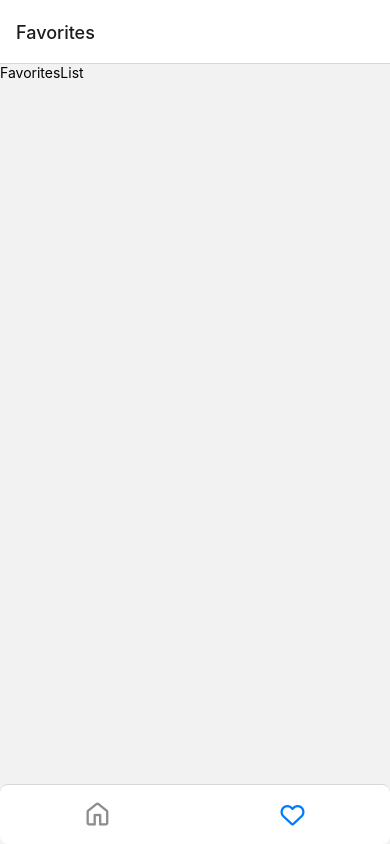
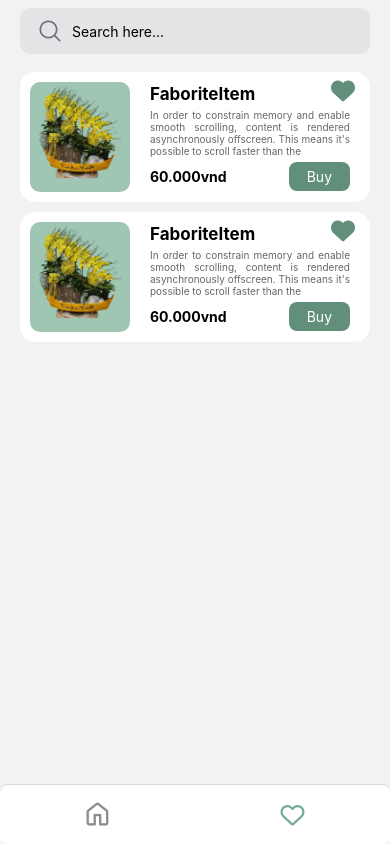
Before and after one commit to vuanhlam/assignment-react-navive, a React Native app: screen /Favorites in a window 390 px wide. Built offline with nearby package versions, Linux system fonts and the light colour scheme.

Commit message:
favoritelist item

```diff
--- a/App.js
+++ b/App.js
@@ -5,7 +5,7 @@ import { createNativeStackNavigator } from "@react-navigation/native-stack";
 import { createBottomTabNavigator } from "@react-navigation/bottom-tabs";
 import { Octicons, FontAwesome6 } from "@expo/vector-icons";
 import { Ionicons } from "@expo/vector-icons";
-
+import { Foundation } from '@expo/vector-icons';
 import { HomeScreen } from "./screens/HomeScreen";
 import { FavoritesList } from "./screens/FavoritesList";
 import { DetailScreen } from "./screens/DetailScreen";
@@ -19,16 +19,18 @@ function BottonTabsView() {
       screenOptions={{
         tabBarStyle: { height: 60, borderRadius: 8 },
         tabBarShowLabel: false,
+        tabBarActiveTintColor: '#74ad92'
       }}
     >
       <Tab.Screen
         name="HomeScreen"
         component={HomeScreen}
         options={{
-          tabBarIcon: ({ color, size }) => (
+          tabBarIcon: ({ color, size, focused }) => (
             <Octicons name="home" color={color} size={size} />
           ),
           headerShown: false,
+          contentStyle: { backgroundColor: 'red' }
         }}
       />
       <Tab.Screen
@@ -38,6 +40,7 @@ function BottonTabsView() {
           tabBarIcon: ({ color, size }) => (
             <FontAwesome6 name="heart" size={24} color={color} />
           ),
+          headerShown: false
         }}
       />
     </Tab.Navigator>
@@ -62,17 +65,8 @@ export default function App() {
             headerTitle: "",
             headerShown: true,
             headerTransparent: true,
-            // headerBackTitleVisible: false,
+            headerBackTitleVisible: false,
             contentStyle: { backgroundColor: "#74ad92" },
-            headerBackImage: ({ tintColor }) => (
-              <TouchableOpacity style={{ marginLeft: 10 }}>
-                <Ionicons
-                  name="chevron-back-circle-outline"
-                  size={24}
-                  color={tintColor}
-                />
-              </TouchableOpacity>
-            ),
           }}
         />
       </Stack.Navigator>
--- /dev/null
+++ b/components/FavoriteItem.js
@@ -0,0 +1,85 @@
+import React from "react";
+import { Image, StyleSheet, Text, View } from "react-native";
+import { AntDesign } from "@expo/vector-icons";
+
+export const FavoriteItem = () => {
+  return (
+    <View style={styles.itemContainer}>
+      <Image source={require("../assets/sample.png")} style={styles.image} />
+      <View>
+        <Text style={styles.title}>FaboriteItem</Text>
+        <Text style={styles.detailDescription}>
+          In order to constrain memory and enable smooth scrolling, content is
+          rendered asynchronously offscreen. This means it's possible to scroll
+          faster than the
+        </Text>
+        <View style={styles.footer}>
+          <View>
+            <Text style={styles.price}>60.000vnd</Text>
+          </View>
+          <View style={styles.buyBtn}>
+            <Text style={styles.textButtonBuy}>Buy</Text>
+          </View>
+        </View>
+      </View>
+      <AntDesign name="heart" size={24} color="black" style={styles.heart} />
+    </View>
+  );
+};
+
+const styles = StyleSheet.create({
+  itemContainer: {
+    backgroundColor: "#ffff",
+    width: 350,
+    height: 130,
+    borderRadius: 15,
+    alignItems: "center",
+    flexDirection: "row",
+    paddingLeft: 10,
+    position: "relative",
+    marginTop: 10,
+  },
+  image: {
+    width: 100,
+    height: 110,
+    backgroundColor: "#9fc6b3",
+    borderRadius: 10,
+    marginRight: 20,
+  },
+  detailDescription: {
+    opacity: 0.6,
+    textAlign: "justify",
+    width: 200,
+    fontSize: 10,
+    paddingVertical: 5,
+  },
+  title: {
+    fontWeight: "bold",
+    fontSize: 17,
+  },
+  footer: {
+    flexDirection: "row",
+    justifyContent: "space-between",
+    alignItems: "center",
+  },
+  heart: {
+    position: "absolute",
+    top: 0,
+    right: 0,
+    color: "#618f79",
+    paddingRight: 15,
+    paddingTop: 6,
+  },
+  buyBtn: {
+    backgroundColor: "#618f79",
+    borderRadius: 8,
+  },
+  textButtonBuy: {
+    color: "#fff",
+    paddingVertical: 6,
+    paddingHorizontal: 18,
+  },
+  price: {
+    fontWeight: "bold",
+  },
+});
--- a/screens/FavoritesList.js
+++ b/screens/FavoritesList.js
@@ -1,8 +1,34 @@
-import React from 'react'
-import { Text } from 'react-native'
+import React from "react";
+import { Image, StyleSheet, Text, View } from "react-native";
+import { FavoriteItem } from "../components/FavoriteItem";
+import { SafeAreaView } from "react-native-safe-area-context";
+import { AntDesign } from "@expo/vector-icons";
+import { SearchInput } from "../components/SearchInput";
 
 export const FavoritesList = () => {
   return (
-    <Text>FavoritesList</Text>
-  )
-}
+    <SafeAreaView style={styles.favoriteList}>
+      <View style={styles.searchInput}>
+        <SearchInput />
+      </View>
+      <FavoriteItem />
+      <FavoriteItem />
+    </SafeAreaView>
+  );
+};
+
+const styles = StyleSheet.create({
+  favoriteList: {
+    paddingHorizontal: 10,
+    alignSelf: 'center'
+  },
+  searchArea: {
+    marginVertical: 10,
+  },
+  searchInput: {
+    backgroundColor: "#e4e4e7",
+    padding: 10,
+    marginVertical: 8,
+    borderRadius: 10,
+  },
+});
```
